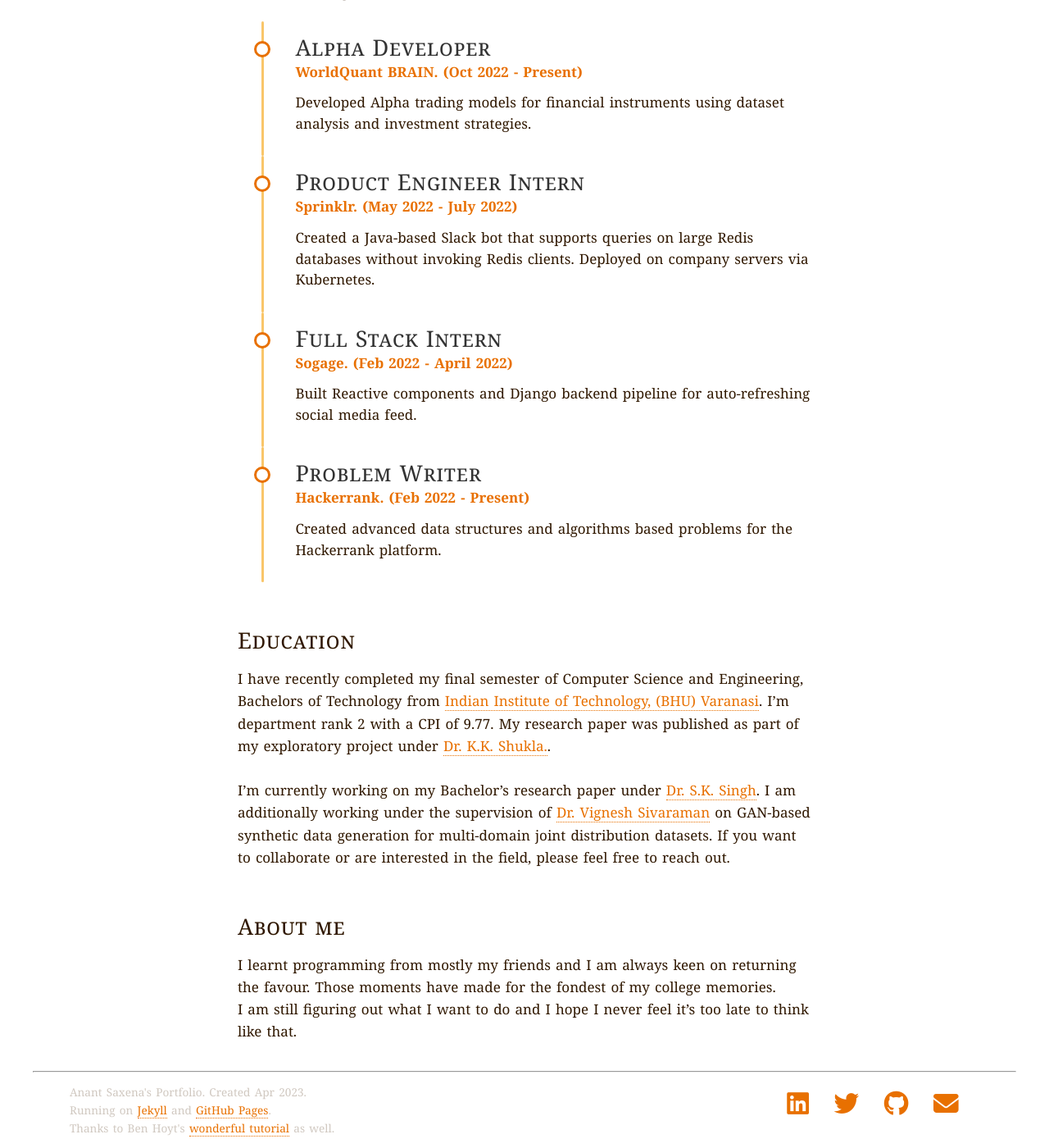
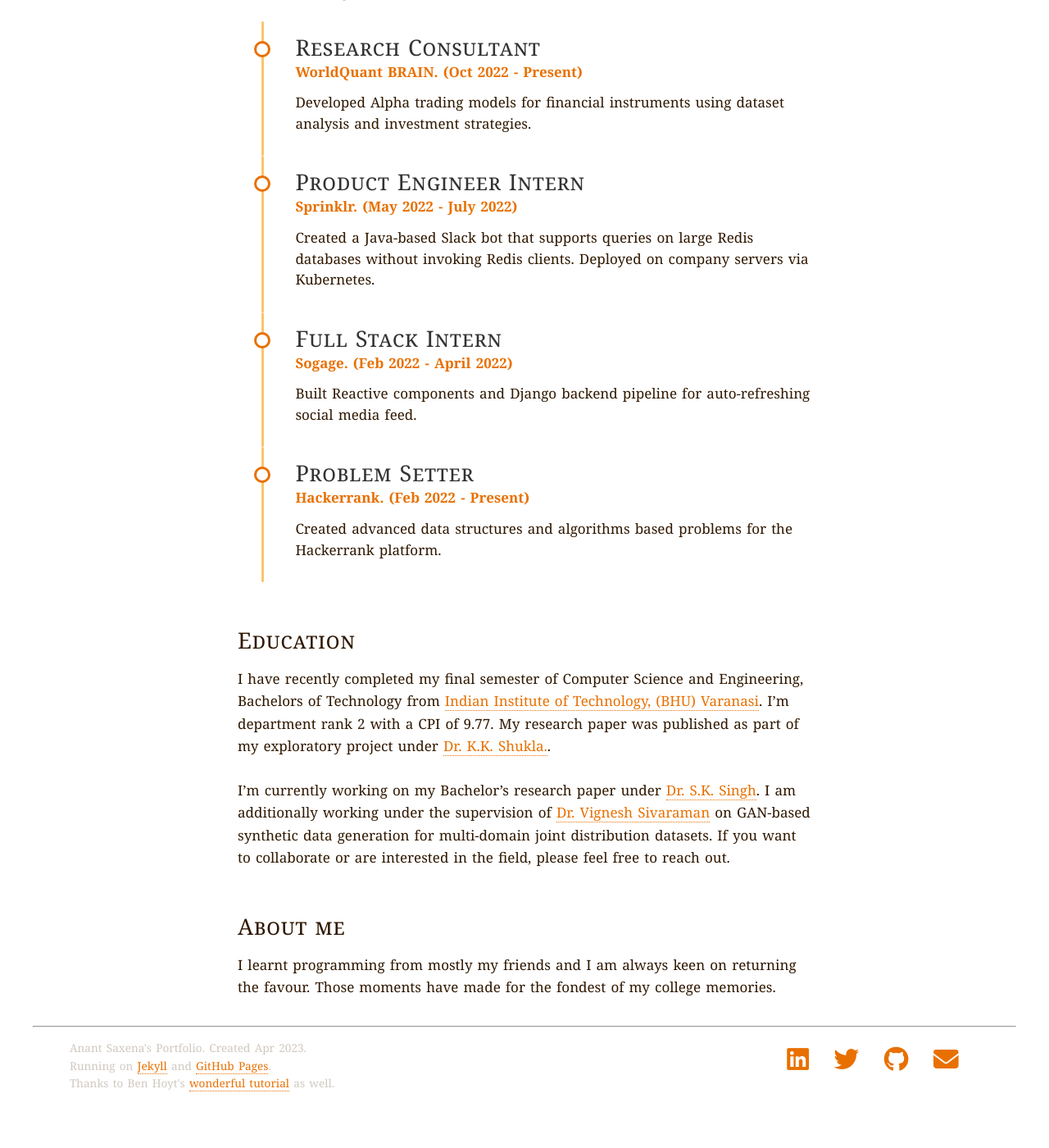
Before and after one commit to loud-mouth/loud-mouth.github.io, a Jekyll site: the page built from cv/index.markdown, in a window 1280 px wide and 1400 px high, scrolled down 316 px. Shown: the whole window at 82% size. Built offline with Jekyll 4.4.1, drawn with Linux system fonts in a browser that asks for light colours; nearby versions of some CDN libraries; after the commit the page ends 1662 px from its top, so only the background shows below that.

Commit message:
Updated CV/Resume

```diff
--- a/_data/experiences.yml
+++ b/_data/experiences.yml
@@ -1,4 +1,4 @@
-- job_title: Alpha Developer
+- job_title: Research Consultant
   employer_name: WorldQuant BRAIN
   job_description: Developed Alpha trading models for financial instruments using dataset analysis and investment strategies.
   start_date: Oct 2022
@@ -16,7 +16,7 @@
   start_date: Feb 2022
   end_date: April 2022
 
-- job_title: Problem Writer
+- job_title: Problem Setter
   employer_name: Hackerrank
   job_description: Created advanced data structures and algorithms based problems for the Hackerrank platform.
   start_date: Feb 2022
--- a/cv/index.markdown
+++ b/cv/index.markdown
@@ -31,5 +31,3 @@
 
 ## About me
 I learnt programming from mostly my friends and I am always keen on returning the favour. Those moments have made for the fondest of my college memories.
-<br>
-I am still figuring out what I want to do and I hope I never feel it's too late to think like that.
```
